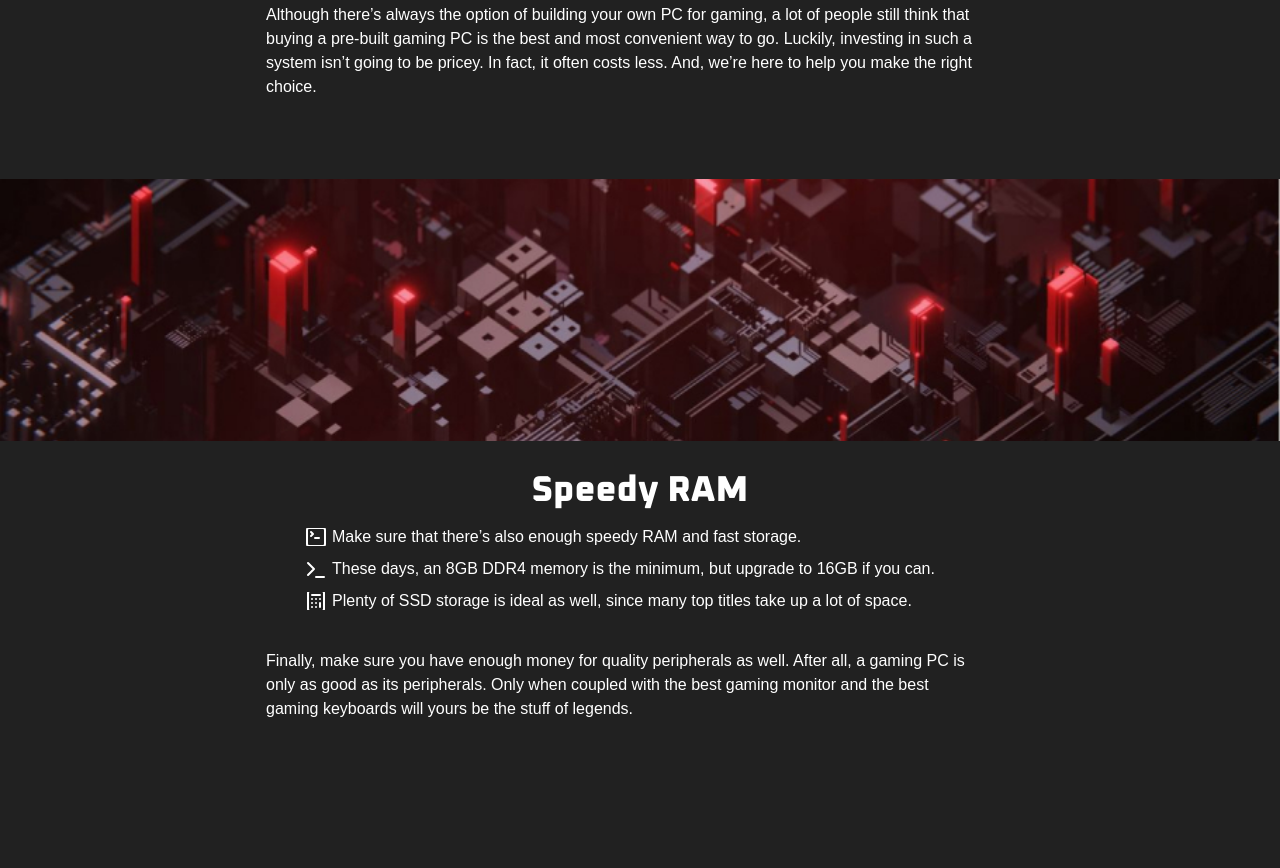
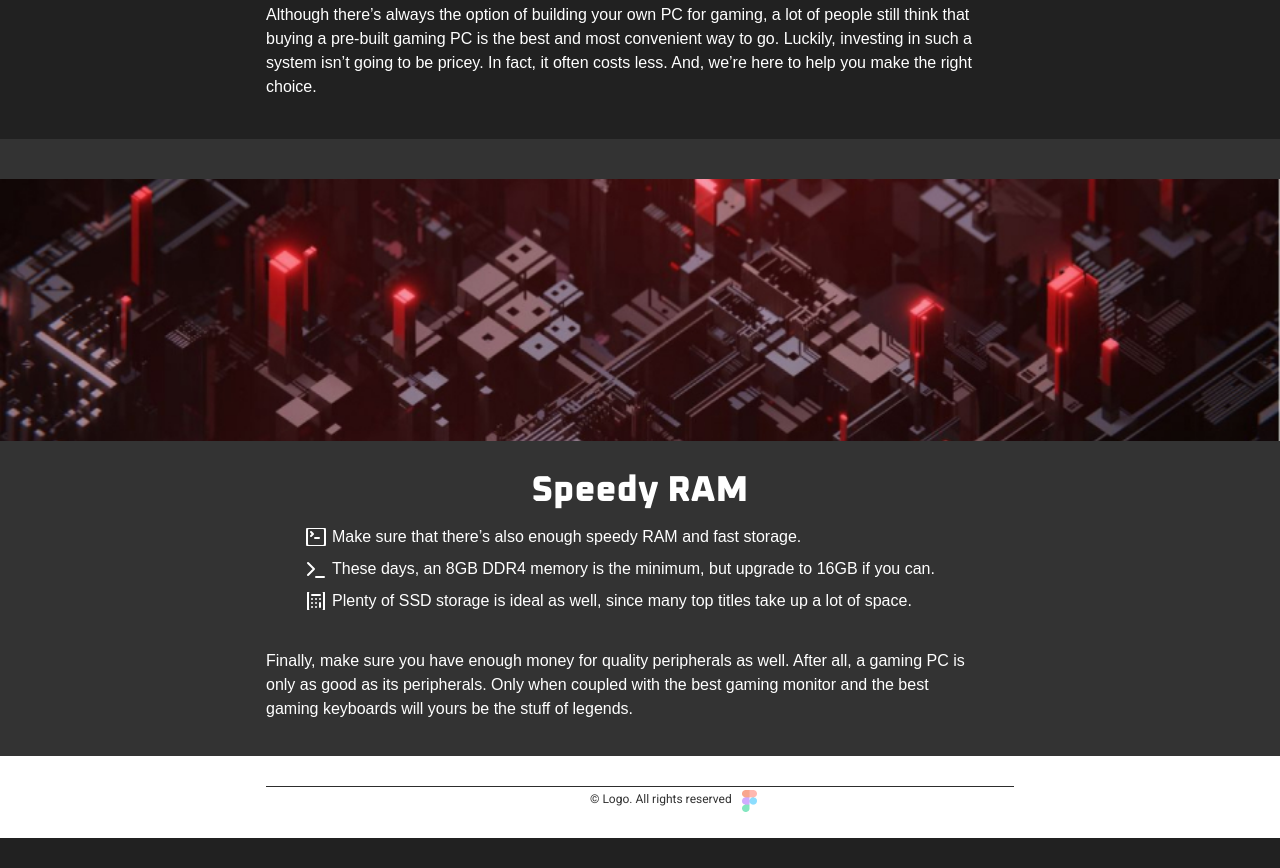
Before and after one commit to klevoDev/10-background-practice-add, a plain HTML site: page index.html in a window 1280 px wide. Shown: the part 752-1620 px from the top of the page. Before the commit the page ends 1538 px from the top, so only its background shows below. Drawn offline with Linux system fonts and the light colour scheme; a web font is replaced by a local one.

Commit message:
add section footer

```diff
--- a/css/style.css
+++ b/css/style.css
@@ -1,5 +1,6 @@
 @import url('https://fonts.googleapis.com/css2?family=Oxanium:wght@700;800&display=swap');
 @import url('https://fonts.googleapis.com/css2?family=Mako&display=swap');
+@import url('https://fonts.googleapis.com/css2?family=Heebo&display=swap');
 
 
 
@@ -45,7 +46,7 @@ body {
 .page {}
 
 .page__computers {
-    background: #333333;
+    background-color: #333333;
     padding: 40px 0 40px;
 }
 
@@ -54,11 +55,12 @@ body {
 }
 
 .page__ram {
+    background-color: #333333;
     padding: 40px 0 35px;
 }
 
 
-
+/* position 86px ? */
 .header__logo {
     font-family: 'Oxanium', sans-serif;
     font-weight: 700;
@@ -154,6 +156,7 @@ body {
     margin-bottom: 14px;
 }
 
+/* вопрос по обрезанным иконкам */
 .ram__item:nth-child(1) {
     background-image: url(./../img/terminal-square.svg);
     background-position-y: -3px;
@@ -173,7 +176,31 @@ body {
     margin-bottom: 0;
 }
 
-
 .ram__text {
     max-width: 708px;
 }
+
+
+
+.footer {
+    background-color: #FFFFFF;
+
+    padding: 30px 0 26px;
+}
+
+.footer__border {
+    border-top: 1px solid #2D2D2D;
+}
+
+.footer__copy {
+    font-family: 'Heebo', sans-serif;
+    font-size: 12px;
+    line-height: 18px;
+    color: #333333;
+    margin-left: 324px;
+    padding-top: 3px;
+}
+
+.footer__img {
+    padding-left: 7px;
+}
--- a/index.html
+++ b/index.html
@@ -70,6 +70,16 @@
                 </div>
             </section>
         </main>
+
+        <footer class="footer">
+            <div class="container">
+                <div class="footer__border"></div>
+                <div class="footer__copy">
+                    © Logo. All rights reserved
+                    <img class="footer__img" src="./img/figma-logo.png" alt="Logo figma.">
+                </div>
+            </div>
+        </footer>
     </div>
 </body>
 
```
Also changed, not shown: img/figma-logo.png (added), 1 other file.
